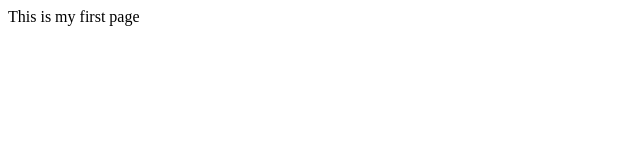
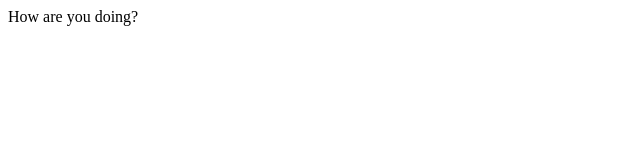
Before and after one commit to rootn3rd/deletethis, a plain HTML site: page index.html in a window 1280 px wide. Shown: the full height of the page, 0-640 px from the left. Drawn offline with Linux system fonts and the light colour scheme.

Commit message:
Bug fix #1

```diff
--- a/index.html
+++ b/index.html
@@ -9,7 +9,7 @@
 </head>
 
 <body>
-    This is my first page
+    How are you doing?
 </body>
 
 </html>
```
